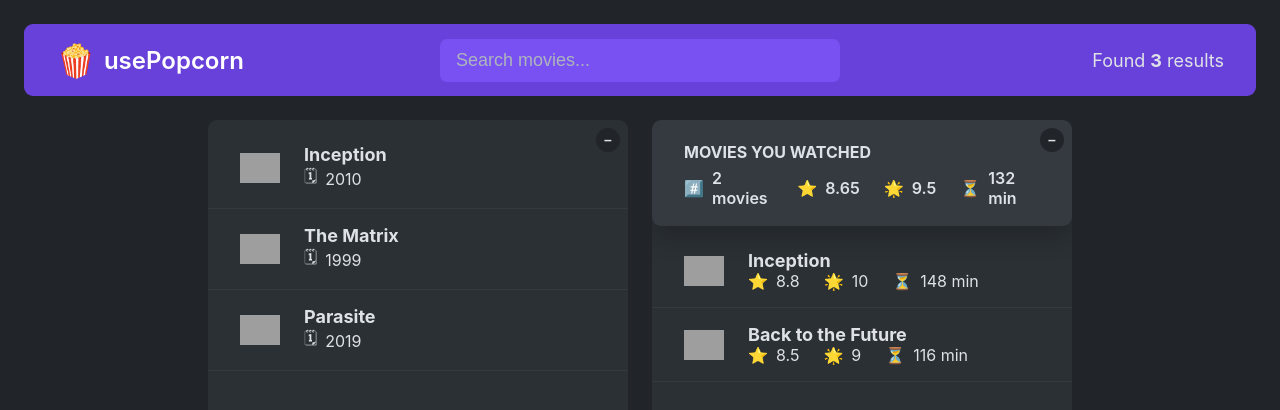
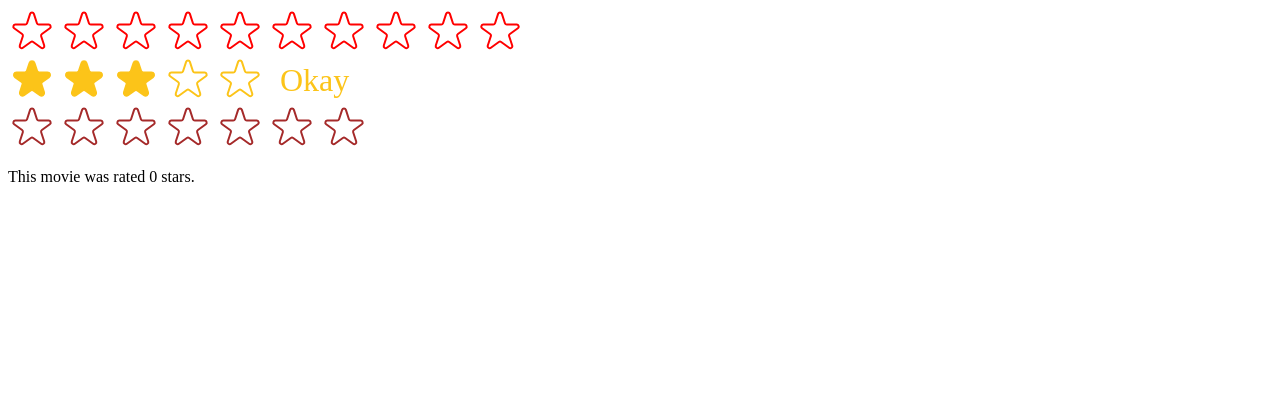
Before and after one commit to DipeshBartaula/Movie-Rating-app, a React (Create React App) app: page / in a window 1280 px wide. Shown: the top 410 px of the page. Built offline with nearby package versions, Linux system fonts and the light colour scheme; grey boxes are pictures that could not be loaded.

Commit message:
Improving Reusability with Props

```diff
--- /dev/null
+++ b/src/StarRating.js
@@ -0,0 +1,106 @@
+import { useState } from "react";
+
+const container = {
+  display: "flex",
+  alignItems: "center",
+  gap: "16px",
+};
+
+const starContainerStyle = {
+  display: "flex",
+  gap: "4px",
+};
+
+function StarRating({
+  maxRating = 5,
+  color = "#fcc419",
+  size = 48,
+  messages = [],
+  className = "",
+  defaultRating = 0,
+  onSetRating,
+}) {
+  const [rating, setRating] = useState(defaultRating);
+  const [tempRating, setTempRating] = useState(0);
+
+  function handleRating(rating) {
+    setRating(rating);
+    onSetRating(rating);
+  }
+
+  const textStyle = {
+    lineHeight: "1",
+    margin: "0",
+    color,
+    fontSize: `${size / 1.5}px`,
+  };
+
+  return (
+    <div style={container} className={className}>
+      <div style={starContainerStyle}>
+        {Array.from({ length: maxRating }, (_, i) => (
+          <Star
+            key={i}
+            onRate={() => handleRating(i + 1)}
+            full={tempRating ? tempRating >= i + 1 : rating >= i + 1}
+            onHoverIn={() => setTempRating(i + 1)}
+            onHoverOut={() => setTempRating(0)}
+            color={color}
+            size={size}
+          />
+        ))}
+      </div>
+      <p style={textStyle}>
+        {messages.length === maxRating
+          ? messages[tempRating ? tempRating - 1 : rating - 1]
+          : tempRating || rating || ""}
+      </p>
+    </div>
+  );
+}
+
+export default StarRating;
+
+function Star({ onRate, full, onHoverIn, onHoverOut, color, size }) {
+  const starStyle = {
+    width: `${size}px`,
+    height: `${size}px`,
+    display: "block",
+    cursor: "pointer",
+  };
+
+  return (
+    <span
+      role="button"
+      style={starStyle}
+      onClick={onRate}
+      onMouseEnter={onHoverIn}
+      onMouseLeave={onHoverOut}
+    >
+      {full ? (
+        <svg
+          xmlns="http://www.w3.org/2000/svg"
+          viewBox="0 0 20 20"
+          fill={color}
+          stroke={color}
+        >
+          <path d="M9.049 2.927c.3-.921 1.603-.921 1.902 0l1.07 3.292a1 1 0 00.95.69h3.462c.969 0 1.371 1.24.588 1.81l-2.8 2.034a1 1 0 00-.364 1.118l1.07 3.292c.3.921-.755 1.688-1.54 1.118l-2.8-2.034a1 1 0 00-1.175 0l-2.8 2.034c-.784.57-1.838-.197-1.539-1.118l1.07-3.292a1 1 0 00-.364-1.118L2.98 8.72c-.783-.57-.38-1.81.588-1.81h3.461a1 1 0 00.951-.69l1.07-3.292z" />
+        </svg>
+      ) : (
+        <svg
+          xmlns="http://www.w3.org/2000/svg"
+          fill="none"
+          viewBox="0 0 24 24"
+          stroke={color}
+        >
+          <path
+            strokeLinecap="round"
+            strokeLinejoin="round"
+            strokeWidth="{2}"
+            d="M11.049 2.927c.3-.921 1.603-.921 1.902 0l1.519 4.674a1 1 0 00.95.69h4.915c.969 0 1.371 1.24.588 1.81l-3.976 2.888a1 1 0 00-.363 1.118l1.518 4.674c.3.922-.755 1.688-1.538 1.118l-3.976-2.888a1 1 0 00-1.176 0l-3.976 2.888c-.783.57-1.838-.197-1.538-1.118l1.518-4.674a1 1 0 00-.363-1.118l-3.976-2.888c-.784-.57-.38-1.81.588-1.81h4.914a1 1 0 00.951-.69l1.519-4.674z"
+          />
+        </svg>
+      )}
+    </span>
+  );
+}
--- a/src/index.js
+++ b/src/index.js
@@ -1,11 +1,30 @@
-import React from "react";
+import React, { useState } from "react";
 import ReactDOM from "react-dom/client";
-import "./index.css";
-import App from "./App";
+// import "./index.css";
+// import App from "./App";
+import StarRating from "./StarRating";
+
+function Test() {
+  const [movieRating, setMovieRating] = useState(0);
+
+  return (
+    <div>
+      <StarRating color="Brown" maxRating={7} onSetRating={setMovieRating} />
+      <p>This movie was rated {movieRating} stars.</p>
+    </div>
+  );
+}
 
 const root = ReactDOM.createRoot(document.getElementById("root"));
 root.render(
   <React.StrictMode>
-    <App />
+    {/* <App /> */}
+    <StarRating maxRating={10} color={"red"} />
+    <StarRating
+      maxRating={5}
+      messages={["Terrible", "Bad", "Okay", "Good", "Amazing"]}
+      defaultRating={3}
+    />
+    <Test />
   </React.StrictMode>
 );
```
Also changed, not shown: src/index.css (+0 -33 lines).
